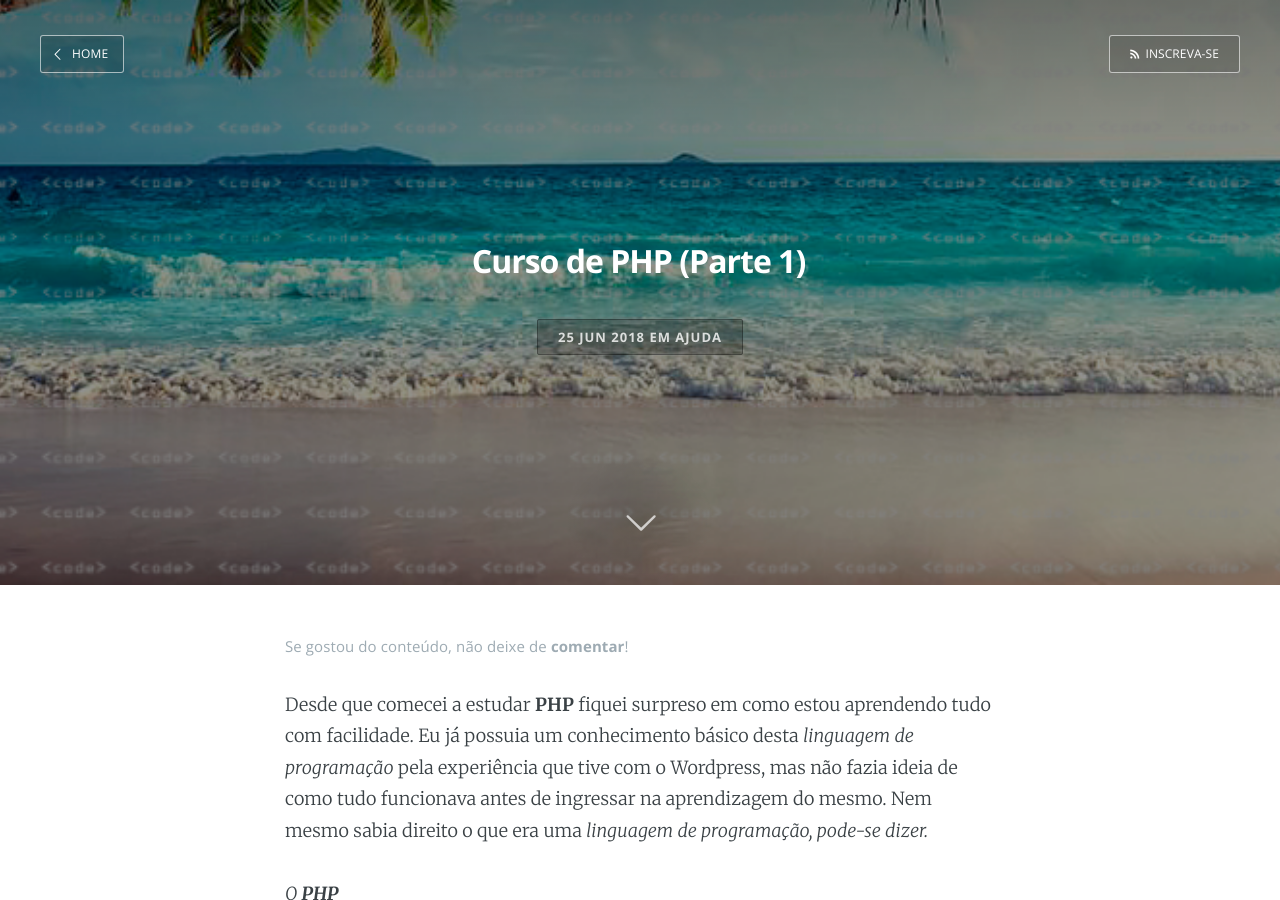
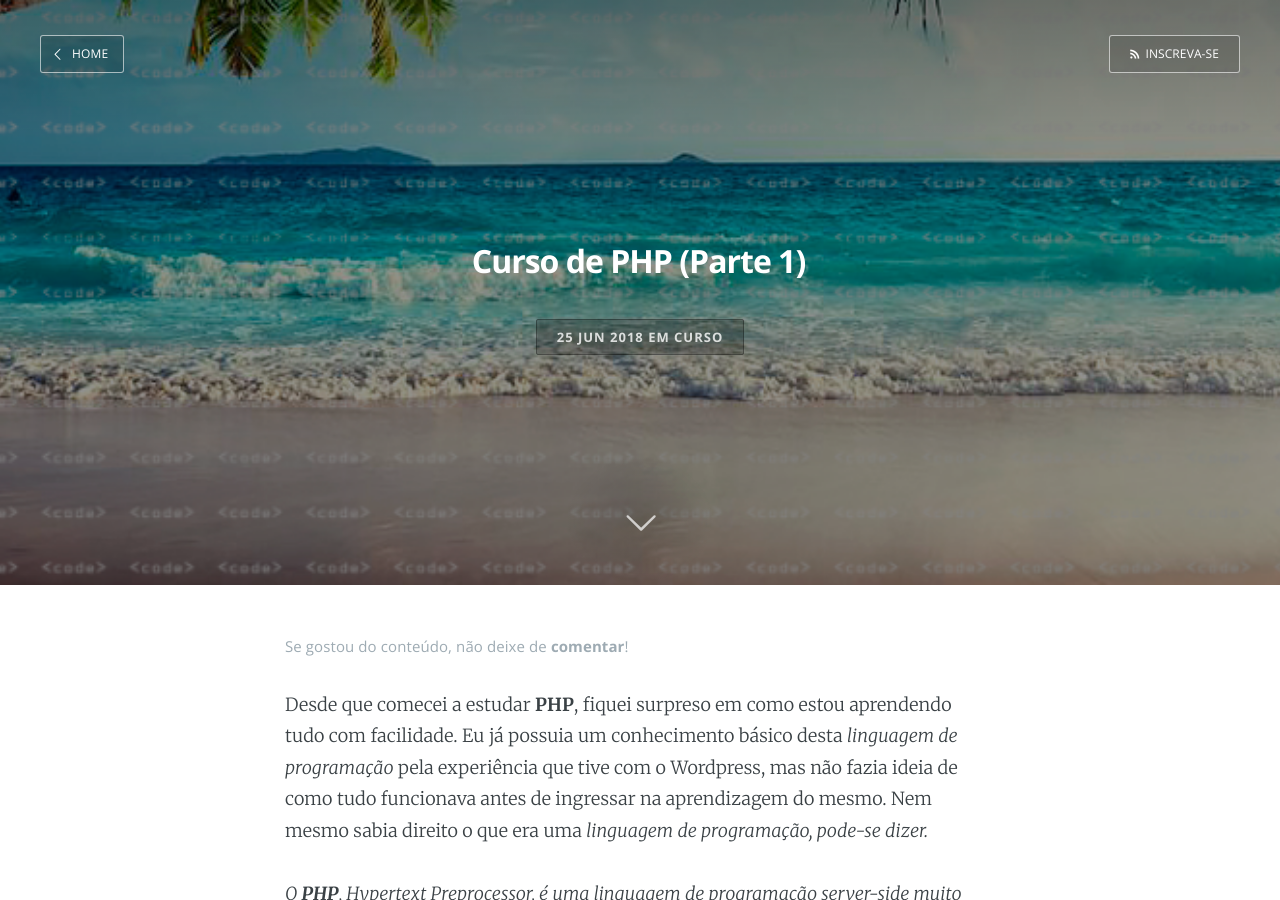
Before and after one commit to EnVolte/envolte.github.io, a Jekyll site: the page built from _posts/2018-06-25-curso-php-parte-1.html, in a window 1280 px wide and 900 px high. Built offline with Jekyll 4.4.1, drawn with Linux system fonts in a browser that asks for light colours; comment, search, counter and statistics services are not loaded.

Commit message:
Update 2018-06-25-curso-php-parte-1.html

```diff
--- a/_posts/2018-06-25-curso-php-parte-1.html
+++ b/_posts/2018-06-25-curso-php-parte-1.html
@@ -2,12 +2,12 @@
 layout: post
 title:  "Curso de PHP (Parte 1)"
 date:   2018-06-25 08:00:00
-categories: Ajuda
+categories: Curso
 ---
 
-<p>Desde que comecei a estudar <b>PHP</b> fiquei surpreso em como estou aprendendo tudo com facilidade. Eu já possuia um conhecimento básico desta <i>linguagem de programação</i> pela experiência que tive com o Wordpress, mas não fazia ideia de como tudo funcionava antes de ingressar na aprendizagem do mesmo. Nem mesmo sabia direito o que era uma <i>linguagem de programação</li>, pode-se dizer.</p>
+<p>Desde que comecei a estudar <b>PHP</b>, fiquei surpreso em como estou aprendendo tudo com facilidade. Eu já possuia um conhecimento básico desta <i>linguagem de programação</i> pela experiência que tive com o Wordpress, mas não fazia ideia de como tudo funcionava antes de ingressar na aprendizagem do mesmo. Nem mesmo sabia direito o que era uma <i>linguagem de programação</li>, pode-se dizer.</p>
 
-<p>O <b>PHP</p>, <i>Hypertext Preprocessor</i>, é uma linguagem de programação <i>server-side</i> muito popular, gratuita e de código aberto. Para se ter uma noção, PHP é a 8º linguagem de programação mais popular do mundo em Junho de 2018, segundo o <a href="https://www.tiobe.com/tiobe-index/">TIOBE</a>. Apesar de já ter alcançado posições mais populares, e de já ter sido utilizada em mais de 80% dos websites, ela ainda é muito relevante para os programadores e para o mercado de trabalho. Ela aparece atrás de linguagens como Java (a atual mais popular), Python, C++ etc. Então, sem dúvidas, é uma boa linguagem para se aprender hoje mesmo. Afinal, conhecimento nunca é demais, não é?</p>
+<p>O <b>PHP</b>, <i>Hypertext Preprocessor</i>, é uma linguagem de programação <i>server-side</i> muito popular, gratuita e de código aberto. Para se ter uma noção, PHP é a 8º linguagem de programação mais popular do mundo em Junho de 2018, segundo o <a href="https://www.tiobe.com/tiobe-index/">TIOBE</a>. Apesar de já ter alcançado posições mais populares, e de já ter sido utilizada em mais de 80% dos websites, ela ainda é muito relevante para os programadores e para o mercado de trabalho. Ela aparece atrás de linguagens como Java (a atual mais popular), Python, C++ etc. Então, sem dúvidas, é uma boa linguagem para se aprender hoje mesmo. Afinal, conhecimento nunca é demais, não é?</p>
 
 <p>Uma breve lista do que se pode fazer com PHP:</p>
 <p>
@@ -50,11 +50,11 @@ categories: Ajuda
 
 <p>Mas e se eu precisar comentar algo em várias linhas? É simples, utilize o <b>/*</b> e <b>*/</b>.</p>
 
-<code>
+<blockquote>
 /* Eu começo o comentário.
 Termino na outra linha.
 E posso adicionar mais esta.
 */
-</code>
+</blockquote>
 
 Viu como é fácil? Esta foi primeira parte do nosso curso de PHP (básico). Se está com alguma dúvida, quer sugerir alguma coisa ou simplesmente elogiar ;), deixe seu comentário abaixo!
```
